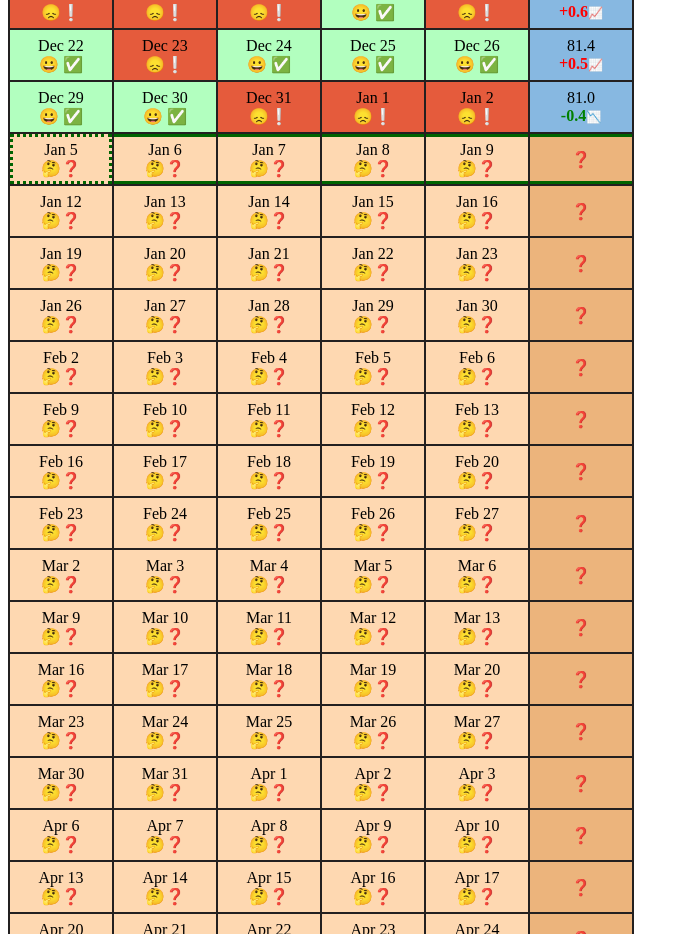
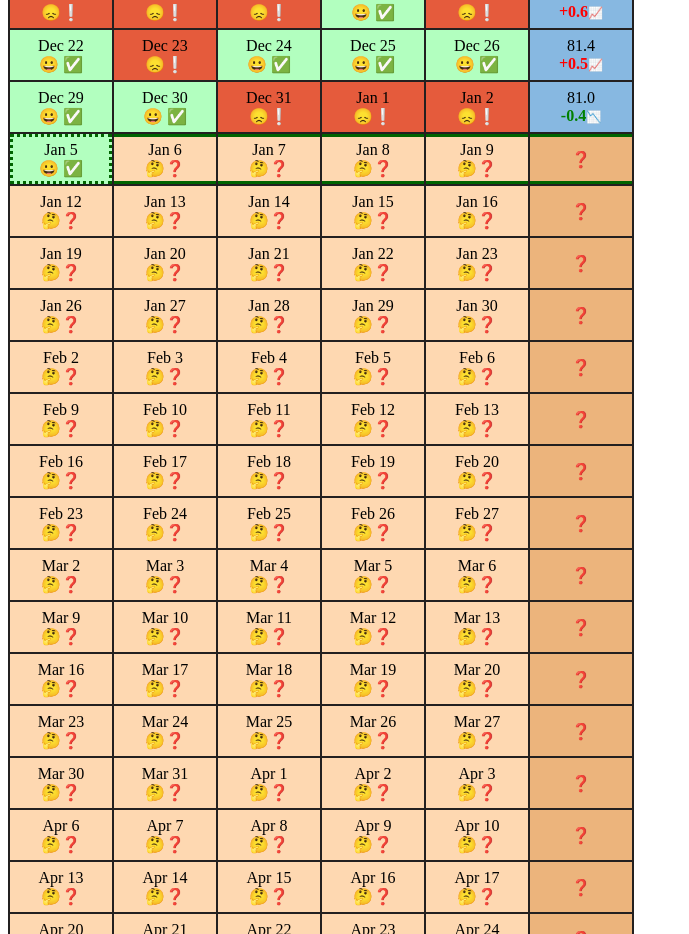
Before and after one commit to Alireza89/Alireza89.github.io, a plain HTML site: page index.html in a window 1280 px wide. Shown: the part 2613-3547 px from the top of the page, without its empty margins (0-689 px from the left). Drawn offline with Linux system fonts and the light colour scheme.

Commit message:
Jan 5 2026

```diff
--- a/index.html
+++ b/index.html
@@ -431,7 +431,7 @@
       </tr>
       <!-- 2026 -->
       <tr>
-        <td class="n"></td>
+        <td class="s"></td>
         <td class="n"></td>
         <td class="n"></td>
         <td class="n"></td>
```
